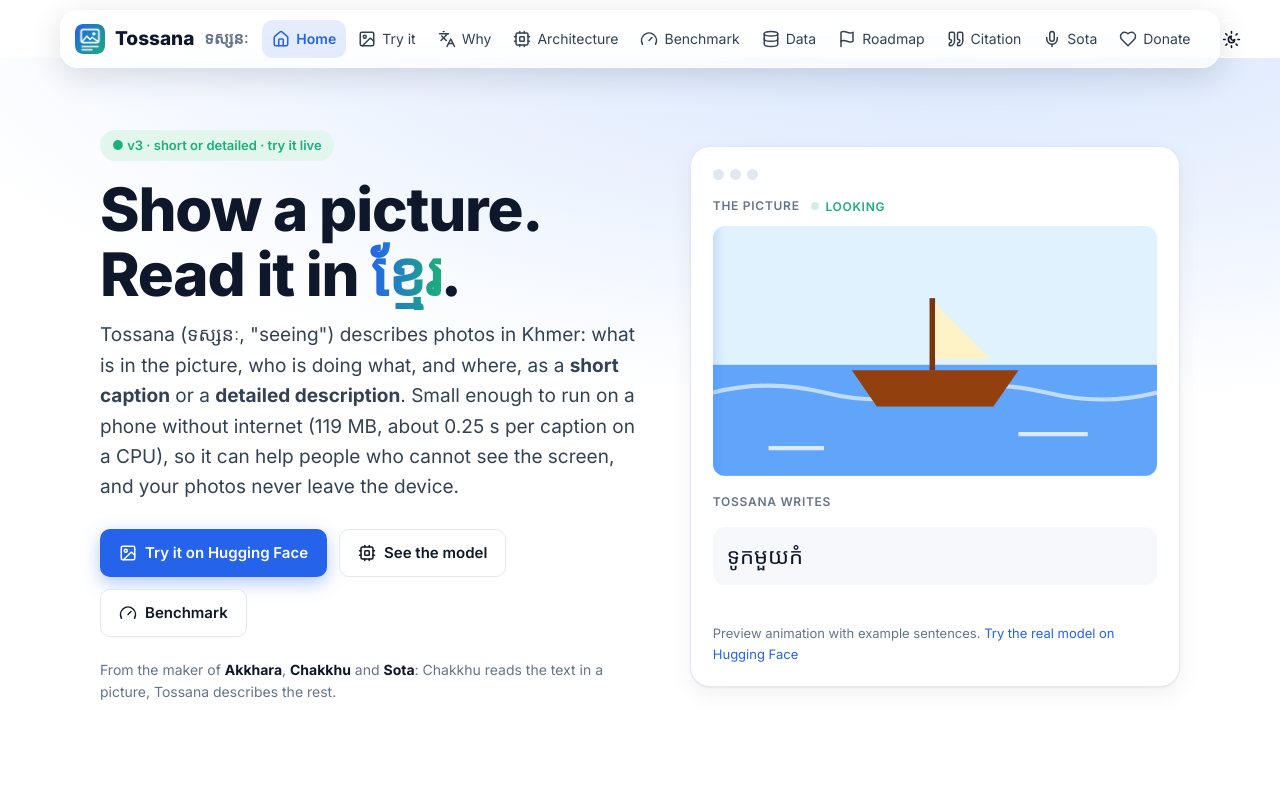
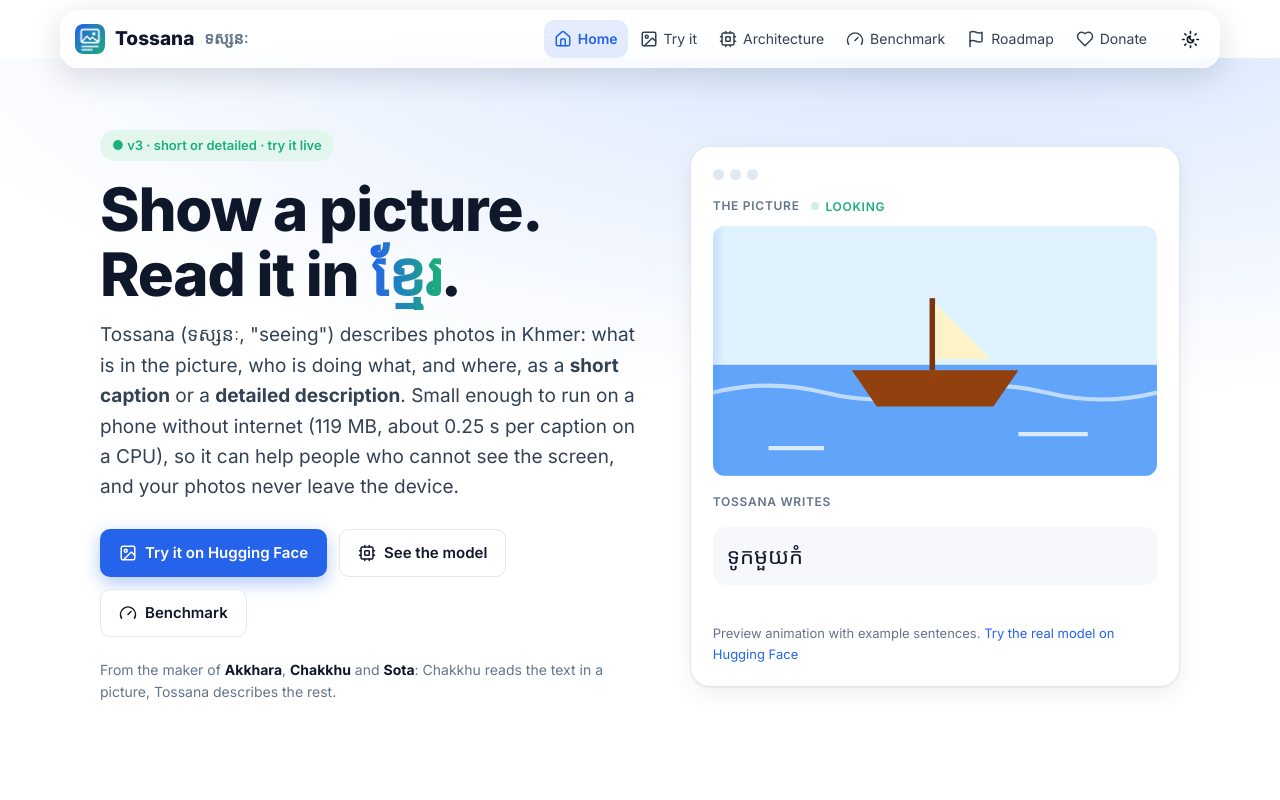
Before and after one commit to MuyleangIng/tossana-web, a plain HTML site: page index.html in a window 1280 px wide. Shown: the top 800 px of the page. Drawn offline with Linux system fonts and the light colour scheme; a web font is replaced by a local one.

Commit message:
Shorter navbar: keep the main links, the rest stay in the phone menu

```diff
--- a/index.html
+++ b/index.html
@@ -438,13 +438,9 @@ td.bad{color:var(--bad);font-weight:600}
     <div class="navlinks">
       <a href="#top"><svg class="ic" aria-hidden="true"><use href="#i-house"/></svg><span>Home</span></a>
       <a href="#try"><svg class="ic" aria-hidden="true"><use href="#i-image"/></svg><span>Try it</span></a>
-      <a href="#why"><svg class="ic" aria-hidden="true"><use href="#i-languages"/></svg><span class="lbl-x">Why</span></a>
       <a href="#architecture"><svg class="ic" aria-hidden="true"><use href="#i-cpu"/></svg><span>Architecture</span></a>
       <a href="#report"><svg class="ic" aria-hidden="true"><use href="#i-gauge"/></svg><span>Benchmark</span></a>
-      <a href="#data"><svg class="ic" aria-hidden="true"><use href="#i-database"/></svg><span class="lbl-x">Data</span></a>
       <a href="#roadmap"><svg class="ic" aria-hidden="true"><use href="#i-flag"/></svg><span>Roadmap</span></a>
-      <a href="#cite"><svg class="ic" aria-hidden="true"><use href="#i-quote"/></svg><span class="lbl-x">Citation</span></a>
-      <a href="https://muyleanging.github.io/sota-web/" target="_blank" rel="noopener"><svg class="ic" aria-hidden="true"><use href="#i-mic"/></svg><span class="lbl-x">Sota</span></a>
       <a href="#donate"><svg class="ic" aria-hidden="true" viewBox="0 0 24 24" fill="none" stroke="currentColor" stroke-width="2" stroke-linecap="round" stroke-linejoin="round"><path d="M19 14c1.49-1.46 3-3.21 3-5.5A5.5 5.5 0 0 0 16.5 3c-1.76 0-3 .5-4.5 2-1.5-1.5-2.74-2-4.5-2A5.5 5.5 0 0 0 2 8.5c0 2.3 1.5 4.05 3 5.5l7 7Z"/></svg><span>Donate</span></a>
     </div>
     <button id="theme" class="iconbtn" title="Light / dark" aria-label="Switch light or dark mode"><svg class="ic" aria-hidden="true"><use href="#i-sun-moon"/></svg></button>
```
Also changed, not shown: tools/body.html (+0 -4 lines).
